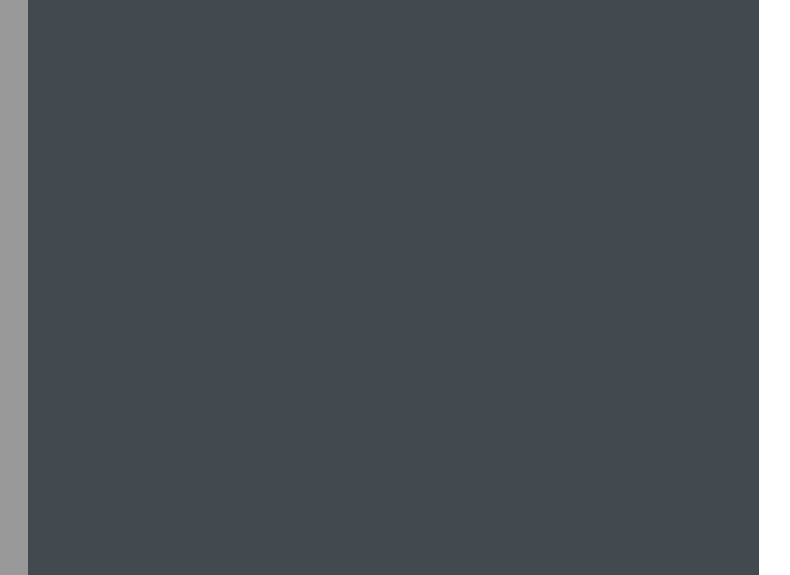
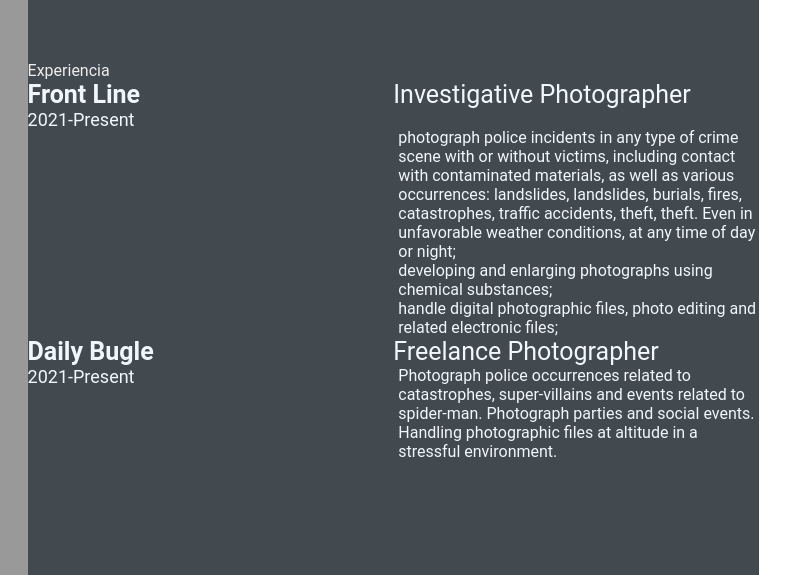
Before and after one commit to OttoLado/otaviootto.github.io, a plain HTML site: page index.html in a window 1280 px wide. Shown: the part 233-808 px from the top of the page, 393-1183 px from the left. Drawn offline with Linux system fonts and the light colour scheme.

Commit message:
feature:add index.html

```diff
--- a/index.html
+++ b/index.html
@@ -54,6 +54,48 @@
                             </p>
                     </section>
                 </div>
+            <section class="experience gap">
+                <div class="right-title">Experiencia</div>
+                <div class="experience-contents">
+                    <div class="exp-left">
+                        <p class="exp-company-name">Front Line</p>
+                        <p class="exp-time-period">2021-Present</p>
+                    </div>
+                    <div class="exp-right">
+                        <p class="exp-position">Investigative Photographer</p><br>
+                        <p class="exp-desc">
+                            photograph police incidents in any type of crime scene with or without victims,
+                            including contact with contaminated materials, as well as various occurrences:
+                            landslides, landslides, burials, fires, catastrophes, traffic accidents,
+                            theft, theft. Even in unfavorable weather conditions, at any time of day or night;<br>
+
+                            developing and enlarging photographs using chemical substances;<br>
+
+                            handle digital photographic files, photo editing and related electronic files;<br>
+                        </p>
+                    </div>
+
+                    <div class="exp-left">
+                        <p class="exp-company-name">Daily Bugle</p>
+                        <p class="exp-time-period">2021-Present</p>
+                    </div>
+                    <div class="exp-right">
+                        <p class="exp-position">Freelance Photographer</p>
+                        <p class="exp-desc">
+                            Photograph police occurrences related to catastrophes,
+                            super-villains and events related to spider-man.
+
+                            Photograph parties and social events.
+
+                            Handling photographic files at altitude in a stressful environment.
+                        </p>
+                    </div>
+
+                </div>
+
+
+            </section>
+            </section>
             </section>
         </main>
     </body>
--- a/style.css
+++ b/style.css
@@ -1,3 +1,4 @@
+
 * {
     margin: 0;
     padding: 0;
@@ -101,3 +102,38 @@
     font-size: 18px;
     color: #eeeeee;
 }
+
+.experience-contents,
+.education-contents,
+.awards-contents {
+    display: grid;
+    grid-template-columns: repeat(2, 1fr);
+    padding-bottom: 2rem;
+    color: #F1F8FD;
+}
+
+.exp-company-name,
+.education-school-name,
+.awards-company-name {
+    font-size: 25px;
+    font-weight: bold;
+}
+
+.exp-time-period,
+.educationp-time-period,
+.awards-time-period {
+    font-size: 18px;
+}
+
+.exp-position,
+.education-subject,
+.awards-name {
+    font-size: 25px;
+}
+
+.exp-desc,
+.education-desc,
+.awards-desc {
+    font-size: 16px;
+    padding-left: 5px;
+}
```
